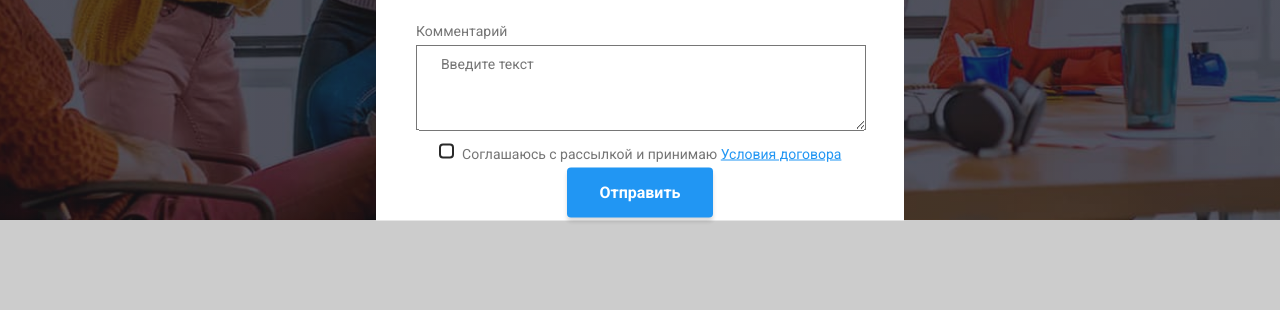
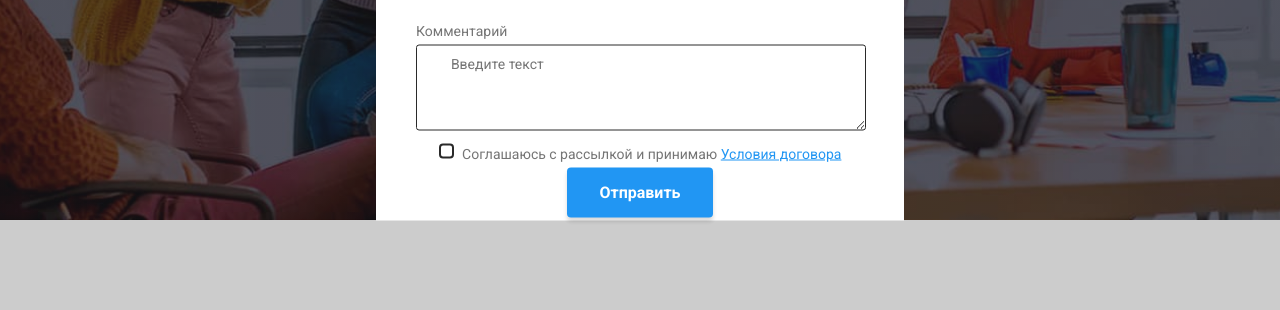
Before and after one commit to Vova-fil/goit-markup-hw-06, a plain HTML site: page index.html in a window 1280 px wide. Both pictures are taken after a click on the button "Заказать услугу". Shown: the part 470-780 px from the top of the page. Drawn offline with nearby package versions, Linux system fonts and the light colour scheme.

Commit message:
коррекция формы комментарий

```diff
--- a/css/main.css
+++ b/css/main.css
@@ -549,8 +549,10 @@ display: block;
 }
 .form-field-comment {
   width: 450px;
-  padding: 10px;
-}
+  margin: 0;
+  padding: 10px 20px;
+  border-radius: 3px;
+  border: 1px solid #2a2a2a;
 /*.label {
   /*margin-left: 30px;*/
   transition: transform 250ms linear;
```
